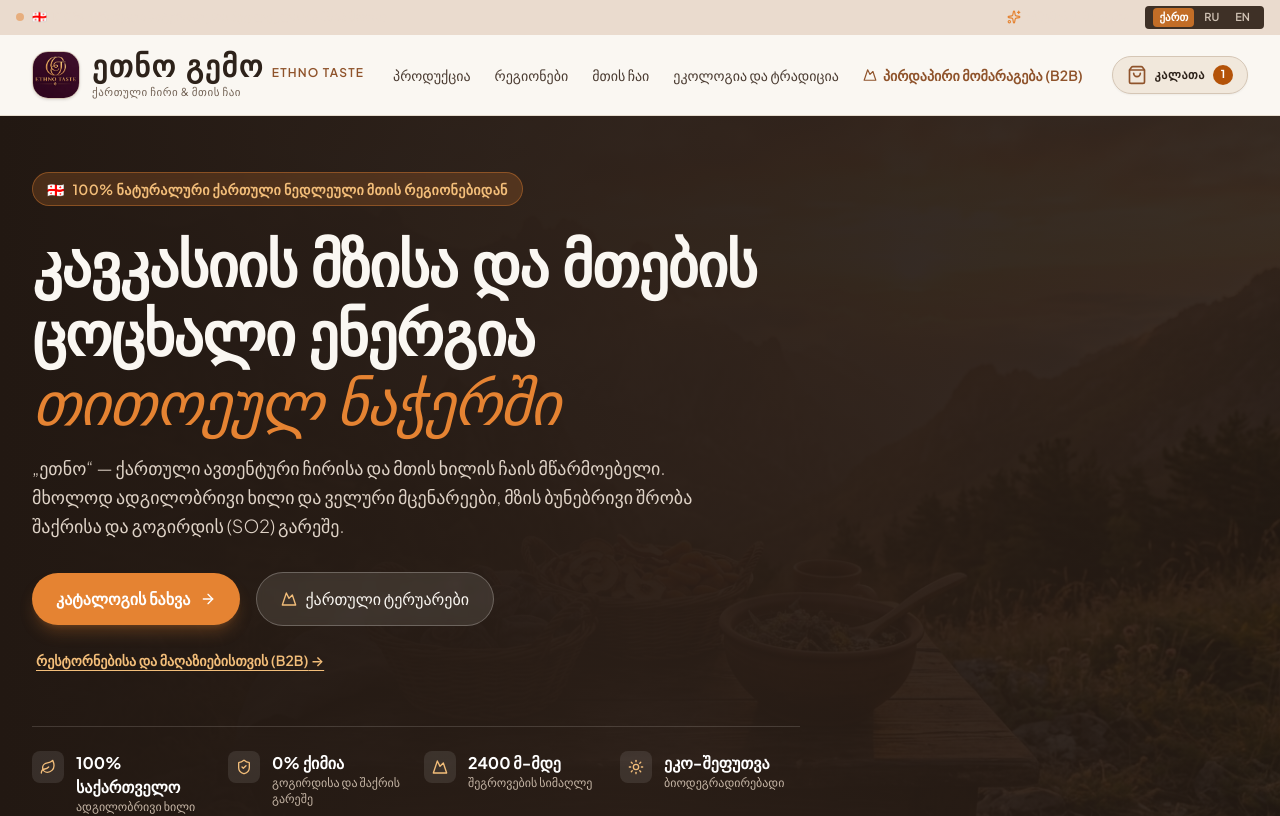
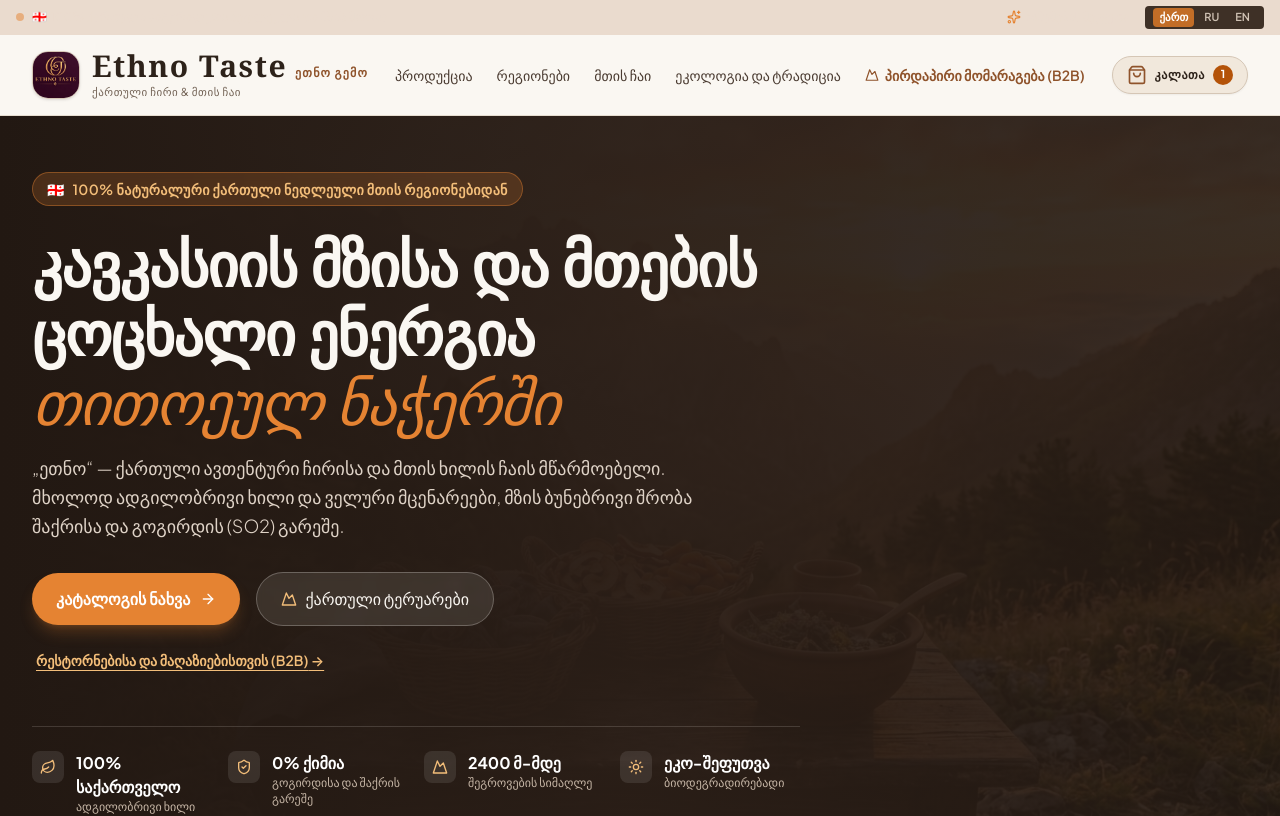
Before and after one commit to Tsokolovi/Ethno, a React (Vite) app: page / in a window 1280 px wide. Shown: the top 816 px of the page. Built offline with nearby package versions, Linux system fonts and the light colour scheme.

Commit message:
Translate header text from Georgian to English

```diff
--- a/src/components/Header.tsx
+++ b/src/components/Header.tsx
@@ -104,10 +104,10 @@ export const Header: React.FC<HeaderProps> = ({
           <div>
             <div className="flex items-baseline gap-2">
               <span className="font-serif text-3xl font-bold tracking-wider text-[#2D221A]">
-                ეთნო გემო
+                Ethno Taste
               </span>
               <span className="text-xs uppercase tracking-widest text-[#8F532B] font-semibold">
-                Ethno Taste
+                ეთნო გემო
               </span>
             </div>
             <p className="text-[11px] tracking-wider text-[#736356] uppercase">
```
